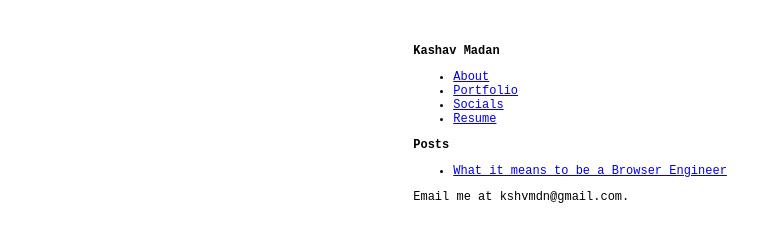
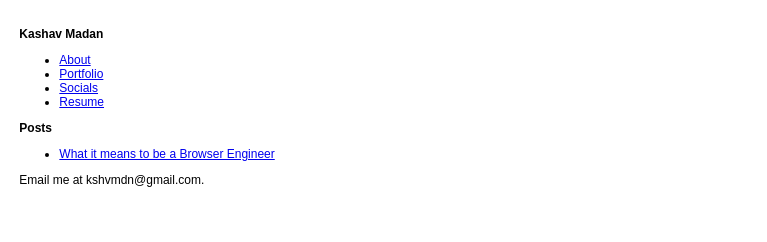
Before and after one commit to kashav/kashav.ca, a plain HTML site: page index.html in a window 1280 px wide. Shown: the whole page, without its empty margins (0-767 px from the left). Drawn offline with Linux system fonts and the light colour scheme.

Commit message:
Style changes

```diff
--- a/style.css
+++ b/style.css
@@ -1,5 +1,5 @@
 html {
-  font-family: monospace;
+  font-family: Arial, Helvetica, sans-serif;
   font-size: 12px;
 }
 
@@ -11,14 +11,9 @@ h6 {
   margin: 0;
 }
 
-p, li, i, strong, bold, a {
-}
-
 body {
-  padding: 2mm 6mm;
+  padding: 3mm;
   max-width: 12cm;
-  margin: 0 auto;
-  padding-top: 3rem;
 }
 
 a {
```
